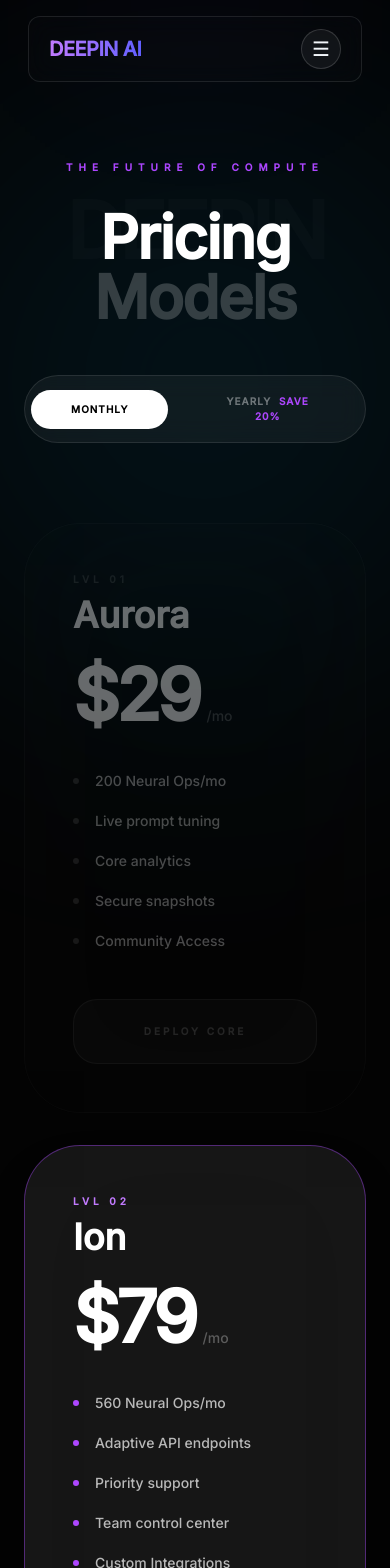
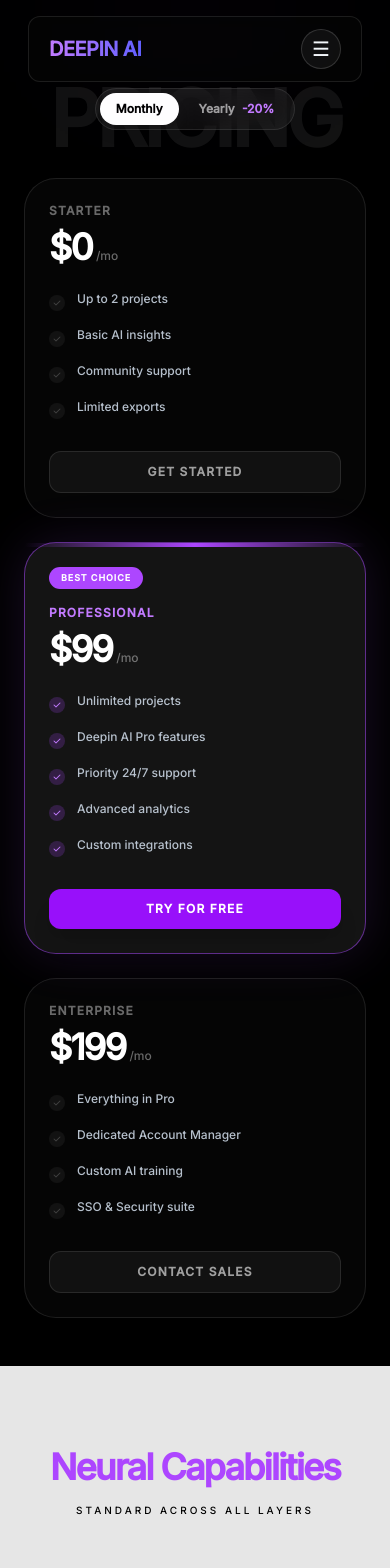
Before and after one commit to gabriellyleitedev/deepin-ai-saas, a React (Vite) app: page /plans in a window 390 px wide. Shown: the top 1568 px of the page. Built offline with nearby package versions, Linux system fonts and the light colour scheme.

Commit message:
Atualizações: Ajustes e front do plans esta pronto

```diff
--- a/src/App.jsx
+++ b/src/App.jsx
@@ -8,11 +8,12 @@
 import Pricing from "./pages/Pricing";
 import Footer from "./pages/Footer";
 import Plans from "./pages/Plans";
+import AboutUs from "./pages/AboutUs";
 
 function App() {
   return (
     <Router>
-      <div className="bg-[#000000] min-h-screen text-white selection:bg-purple-500/30 overflow-x-hidden">
+      <div className="bg-[#030712] min-h-screen text-white selection:bg-purple-500/30 overflow-x-hidden">
         <Header />
         <main className="relative w-full">
           <Routes>
@@ -29,6 +30,7 @@
             } />
 
             <Route path="/plans" element={<Plans />} />
+            <Route path="/about" element={<AboutUs />} />
 
           </Routes>
         </main>
--- a/src/components/ProductShowcase.jsx
+++ b/src/components/ProductShowcase.jsx
@@ -19,7 +19,7 @@
   return (
     <section
       ref={targetRef}
-      className="relative py-20 flex flex-col items-center justify-center bg-transparent"
+      className="relative py-32 flex flex-col items-center justify-center bg-transparent"
       style={{ perspective: "1500px" }}
     >
 
--- a/src/index.css
+++ b/src/index.css
@@ -2,6 +2,6 @@
 
 
 body {
-  background-color: #000000;
+  background-color: #030712;
   font-family: 'Inter', sans-serif;
 }
--- /dev/null
+++ b/src/pages/AboutUs.jsx
@@ -0,0 +1,18 @@
+import React from 'react';
+import { motion } from 'framer-motion';
+
+const AboutUs = () => {
+  return (
+    <section className="py-20 bg-gray-100">
+      <div className="container mx-auto px-6">
+        <motion.div initial={{ opacity: 0, y: 20 }} whileInView={{ opacity: 1, y: 0 }} transition={{ duration: 0.6 }} className="text-center mb-12">
+          <h2 className="text-4xl font-bold text-gray-800">About Us</h2>
+          <p className="mt-4 text-gray-600">Learn more about our mission and values.</p>
+        </motion.div>
+      </div>
+
+    </section>
+  )
+}
+
+  export default AboutUs;
--- a/src/pages/Footer.jsx
+++ b/src/pages/Footer.jsx
@@ -37,7 +37,7 @@
             <img
               src={logoImg} // Variável de importação da imagem
               alt="Deepin AI"
-              className="h-20 md:ml-0 -ml-20 md:h-16 lg:h-20 w-auto object-contain  drop-shadow-[0_0_15px_rgba(168,85,247,0.3)]"
+              className="h-20 md:ml-0 -ml-20 md:h-16 lg:h-20 w-auto object-contain drop-shadow-[0_0_15px_rgba(168,85,247,0.6)]"
             />
             <p className="text-slate-500 text-sm leading-relaxed max-w-full">
               Empowering modern enterprises with autonomous AI agents and deep data intelligence.
--- a/src/pages/Header.jsx
+++ b/src/pages/Header.jsx
@@ -5,7 +5,7 @@
 const navigation = [
     { name: 'Home', href: '/' },
     { name: 'Plans', href: '/plans' },
-    { name: 'About Us', href: '#' },
+    { name: 'About Us', href: '/about' },
     { name: 'Contact', href: '#' },
 ]
 
--- a/src/pages/Plans.jsx
+++ b/src/pages/Plans.jsx
@@ -1,28 +1,26 @@
 import React, { useState } from 'react';
 import { motion, AnimatePresence } from 'framer-motion';
-import { Sparkles, Check, Zap, Shield, Cpu, Plus, Minus, Globe, Layers, ZapIcon, BarChart3, Lock } from 'lucide-react';
+import { Plus, Globe, Layers, ZapIcon, BarChart3, Lock } from 'lucide-react';
+import logoIcon from "../assets/logo.icon.png";
 
 const Plans = () => {
   const [isYearly, setIsYearly] = useState(false);
   const [activePlan, setActivePlan] = useState(1);
   const [openFaq, setOpenFaq] = useState(null);
 
+  const revealVariants = {
+    hidden: { opacity: 0, y: 30 },
+    visible: {
+      opacity: 1,
+      y: 0,
+      transition: { duration: 0.8, ease: [0.16, 1, 0.3, 1] }
+    }
+  };
+
   const plans = [
-    {
-      name: "Aurora", level: "Lvl 01", tagline: "Emerging neural stream", price: isYearly ? "19" : "29",
-      features: ["200 Neural Ops/mo", "Live prompt tuning", "Core analytics", "Secure snapshots", "Community Access"],
-      button: "Deploy Core", glow: "#8b5cf6",
-    },
-    {
-      name: "Ion", level: "Lvl 02", tagline: "Responsive reasoning layer", price: isYearly ? "59" : "79",
-      features: ["560 Neural Ops/mo", "Adaptive API endpoints", "Priority support", "Team control center", "Custom Integrations"],
-      button: "Scale Now", highlight: true, glow: "#0ea5e9",
-    },
-    {
-      name: "Zenith", level: "Lvl 03", tagline: "Enterprise neural fabric", price: isYearly ? "129" : "159",
-      features: ["Unlimited Neural Ops", "Dedicated private cluster", "Custom AI training", "99.99% Uptime SLA", "24/7 Architect Support"],
-      button: "Contact Architect", glow: "#8b5cf6",
-    }
+    { name: "Starter", price: "0", features: ["Up to 2 projects", "Basic AI insights", "Community support", "Limited exports"], button: "Get Started" },
+    { name: "Professional", price: isYearly ? "79" : "99", features: ["Unlimited projects", "Deepin AI Pro features", "Priority 24/7 support", "Advanced analytics", "Custom integrations"], button: "Try for Free", highlight: true },
+    { name: "Enterprise", price: isYearly ? "159" : "199", features: ["Everything in Pro", "Dedicated Account Manager", "Custom AI training", "SSO & Security suite"], button: "Contact Sales" }
   ];
 
   const coreFeatures = [
@@ -33,161 +31,177 @@
   ];
 
   return (
-    <div className="min-h-screen bg-[#030303] text-white selection:bg-purple-500/30 overflow-hidden">
+    <div className="min-h-screen bg-[#000000] text-white selection:bg-purple-500/30 overflow-x-hidden pt-10 md:pt-20">
 
-      {/* --- SECTION 1: HERO & PRICING --- */}
-      <section className="relative pt-40 pb-32 px-6">
-        <div className="absolute inset-0 pointer-events-none">
-          <motion.div animate={{ backgroundColor: plans[activePlan].glow, opacity: [0.1, 0.15, 0.1] }} transition={{ duration: 4, repeat: Infinity }} className="absolute -left-24 top-20 h-[600px] w-[600px] rounded-full blur-[140px]" />
+      {/* --- SECTION 1: HERO PRICING --- */}
+      <section className="relative py-12 md:py-20 lg:py-32 bg-transparent overflow-hidden">
+        <motion.div
+          initial={{ opacity: 0, scale: 0.9 }}
+          animate={{ opacity: 1, scale: 1 }}
+          transition={{ duration: 1.2 }}
+          className="absolute top-10 lg:top-18 md:top-14 left-1/2 -translate-x-1/2 select-none pointer-events-none z-0 w-full text-center px-4"
+        >
+          <h2 className="text-[20vw] md:text-[12rem] lg:text-[18rem] font-black text-white/[0.07] leading-none uppercase tracking-tighter break-words">
+            Pricing
+          </h2>
+        </motion.div>
+
+        <div className="container mx-auto px-6 relative z-10">
+          <motion.div
+            variants={revealVariants} initial="hidden" whileInView="visible" viewport={{ once: true }}
+            className="flex flex-col items-center mb-12 lg:mb-24"
+          >
+            <div className="flex items-center gap-1 bg-white/5 p-1 rounded-full border border-white/10 backdrop-blur-md">
+              <button onClick={() => setIsYearly(false)} className={`px-4 md:px-8 py-2 rounded-full text-xs md:text-sm font-bold transition-all ${!isYearly ? 'bg-white text-black shadow-lg' : 'text-white/60 hover:text-white'}`}>Monthly</button>
+              <button onClick={() => setIsYearly(true)} className={`px-4 md:px-8 py-2 rounded-full text-xs md:text-sm font-bold transition-all ${isYearly ? 'bg-white text-black shadow-lg' : 'text-white/60 hover:text-white'}`}>Yearly <span className="ml-1 text-purple-400 font-black">-20%</span></button>
             </div>
+          </motion.div>
 
-        <div className="absolute top-48 left-1/2 -translate-x-1/2 select-none pointer-events-none z-0 w-full text-center">
-          <h2 className="text-[20vw] font-black text-white/[0.02] leading-none uppercase tracking-tighter">DEEPIN</h2>
-        </div>
+          <div className="flex flex-col md:grid md:grid-cols-3 gap-6 lg:gap-8 max-w-7xl mx-auto items-center md:items-stretch">
+            {plans.map((plan, i) => (
+              <motion.div
+                key={i}
+                onClick={() => setActivePlan(i)}
+                variants={revealVariants} initial="hidden" whileInView="visible" viewport={{ once: true, margin: "-50px" }}
+                transition={{ delay: i * 0.1 }}
+                className={`relative flex flex-col w-full max-w-md md:max-w-none p-6 md:p-8 rounded-[2rem] md:rounded-[2.5rem] border cursor-pointer transition-all duration-500 ${activePlan === i ? 'bg-white/[0.08] border-purple-500/50 shadow-[0_0_50px_rgba(168,85,247,0.15)] md:scale-105 z-30' : 'bg-white/2 border-white/10 opacity-60 md:scale-95 z-10 hover:border-white/30'
+                  } backdrop-blur-md`}
+              >
+                {activePlan === i && <div className="absolute top-0 left-0 w-full h-1 bg-gradient-to-r from-transparent via-purple-500 to-transparent" />}
+                {plan.highlight && <div className="mb-4 md:mb-6 self-start bg-purple-500 text-white text-[9px] font-black px-3 py-1 rounded-full uppercase tracking-widest">Best Choice</div>}
 
-        <div className="container mx-auto relative z-10 text-center">
-          <motion.p initial={{ opacity: 0 }} animate={{ opacity: 1 }} className="text-[10px] uppercase tracking-[0.6em] text-purple-500 mb-8 font-bold">The Future of Compute</motion.p>
-          <motion.h1 initial={{ opacity: 0, y: 20 }} animate={{ opacity: 1, y: 0 }} className="text-6xl md:text-8xl font-black tracking-tight mb-12">Pricing <span className="text-white/20">Models</span></motion.h1>
-
-          <div className="flex justify-center mb-20">
-            <div className="flex items-center gap-2 bg-white/5 p-1.5 rounded-full border border-white/10 backdrop-blur-md">
-              <button onClick={() => setIsYearly(false)} className={`px-10 py-3 rounded-full text-[10px] font-black uppercase tracking-widest transition-all ${!isYearly ? 'bg-white text-black' : 'text-white/40 hover:text-white'}`}>Monthly</button>
-              <button onClick={() => setIsYearly(true)} className={`px-10 py-3 rounded-full text-[10px] font-black uppercase tracking-widest transition-all ${isYearly ? 'bg-white text-black' : 'text-white/40 hover:text-white'}`}>Yearly <span className="text-purple-500 ml-1 font-black">SAVE 20%</span></button>
+                <div className="mb-6 md:mb-8">
+                  <h3 className={`text-xs font-bold mb-2 uppercase tracking-widest ${activePlan === i ? 'text-purple-400' : 'text-white/40'}`}>{plan.name}</h3>
+                  <div className="flex items-baseline gap-1">
+                    <span className="text-4xl md:text-5xl lg:text-6xl font-black text-white tracking-tighter">${plan.price}</span>
+                    <span className="text-white/40 text-xs md:text-sm font-medium">/mo</span>
                   </div>
                 </div>
 
-          <div className="flex flex-col md:grid md:grid-cols-3 gap-8 max-w-7xl mx-auto">
-            {plans.map((plan, i) => (
-              <motion.div
-                key={i} onMouseEnter={() => setActivePlan(i)}
-                className={`relative flex flex-col p-12 rounded-[3.5rem] border transition-all duration-700 backdrop-blur-3xl ${activePlan === i ? 'bg-white/[0.08] border-purple-500/40 shadow-2xl md:scale-105 z-30' : 'bg-white/[0.02] border-white/5 opacity-40 md:scale-95 z-10'}`}
-              >
-                <div className="mb-10 text-left">
-                  <span className={`text-[10px] font-black uppercase tracking-[0.4em] block mb-2 ${activePlan === i ? 'text-purple-400' : 'text-white/20'}`}>{plan.level}</span>
-                  <h3 className="text-4xl font-bold mb-6">{plan.name}</h3>
-                  <div className="flex items-baseline gap-2">
-                    <span className="text-7xl font-black tracking-tighter">${plan.price}</span>
-                    <span className="text-white/30 text-sm">/mo</span>
+                <ul className="flex-1 space-y-4 md:space-y-5 mb-8 md:mb-10">
+                  {plan.features.map((feature, idx) => (
+                    <li key={idx} className="flex items-start gap-3 text-xs md:text-sm text-slate-300/90 leading-tight">
+                      <div className={`mt-1 shrink-0 w-4 h-4 rounded-full flex items-center justify-center ${activePlan === i ? 'bg-purple-500/20' : 'bg-white/5'}`}>
+                        <svg className={`w-2.5 h-2.5 ${activePlan === i ? 'text-purple-400' : 'text-white/20'}`} fill="currentColor" viewBox="0 0 20 20"><path d="M16.707 5.293a1 1 0 010 1.414l-8 8a1 1 0 01-1.414 0l-4-4a1 1 0 011.414-1.414L8 12.586l7.293-7.293a1 1 0 011.414 0z" /></svg>
                       </div>
-                </div>
-                <ul className="flex-1 space-y-5 mb-12 text-left">
-                  {plan.features.map((f, idx) => (
-                    <li key={idx} className="flex items-center gap-4 text-sm text-white/70">
-                      <div className={`w-1.5 h-1.5 rounded-full ${activePlan === i ? 'bg-purple-500' : 'bg-white/20'}`} /> {f}
+                      {feature}
                     </li>
                   ))}
                 </ul>
-                <button className={`w-full py-6 rounded-3xl font-black text-[10px] uppercase tracking-[0.3em] transition-all duration-500 ${activePlan === i ? 'bg-purple-600 text-white shadow-[0_20px_40px_rgba(139,92,246,0.3)] hover:bg-purple-500' : 'bg-white/5 text-white/30 border border-white/10'}`}>{plan.button}</button>
+
+                <button className={`w-full py-3 md:py-4 rounded-xl md:rounded-2xl font-black text-xs md:text-sm uppercase tracking-widest transition-all duration-300 ${activePlan === i ? 'bg-purple-600 text-white shadow-xl' : 'bg-white/5 text-white/60 border border-white/10'}`}>
+                  {plan.button}
+                </button>
               </motion.div>
             ))}
           </div>
         </div>
       </section>
 
-      {/* --- SECTION 2: BENTO GRID CAPABILITIES --- */}
-      <section className="py-32 relative z-10 bg-white/[0.01] border-y border-white/5">
+      {/* --- SECTION 2: BENTO GRID --- */}
+      <section className="py-20 md:py-32 relative z-10 bg-white/90 border-y border-white/5 backdrop-blur-sm">
         <div className="container mx-auto px-6 max-w-7xl">
-          <div className="text-center mb-24">
-            <h2 className="text-4xl md:text-6xl font-black tracking-tighter mb-6">Neural Capabilities</h2>
-            <p className="text-white/40 uppercase tracking-[0.5em] text-xs">Standard across all layers</p>
-          </div>
+          <motion.div variants={revealVariants} initial="hidden" whileInView="visible" viewport={{ once: true }} className="text-center mb-16 md:mb-24">
+            <h2 className="text-4xl md:text-7xl text-purple-500 font-black tracking-tighter mb-4 md:mb-6">Neural Capabilities</h2>
+            <p className="text-black uppercase tracking-[0.3em] md:tracking-[0.5em] text-[10px] md:text-sm">Standard across all layers</p>
+          </motion.div>
 
-          <div className="grid md:grid-cols-4 gap-6">
+          <div className="grid grid-cols-1 sm:grid-cols-2 md:grid-cols-4 gap-4 md:gap-6">
             {coreFeatures.map((item, idx) => (
-              <div key={idx} className="p-10 rounded-[2.5rem] bg-white/[0.02] border border-white/5 hover:bg-white/[0.04] transition-all group">
-                <div className="text-purple-500 mb-8 group-hover:scale-110 transition-transform duration-500">{item.icon}</div>
-                <h4 className="text-xl font-bold mb-4">{item.title}</h4>
-                <p className="text-sm text-white/40 leading-relaxed">{item.desc}</p>
-              </div>
+              <motion.div
+                key={idx} variants={revealVariants} initial="hidden" whileInView="visible" viewport={{ once: true }} transition={{ delay: idx * 0.1 }}
+                className="p-8 md:p-10 rounded-[2rem] bg-black border border-white/10 hover:border-purple-500/50 transition-all group"
+              >
+                <div className="text-purple-500 mb-6 group-hover:scale-110 transition-transform duration-700">{item.icon}</div>
+                <h4 className="text-lg md:text-xl font-bold mb-3 ">{item.title}</h4>
+                <p className="text-xs md:text-sm text-white/40 leading-relaxed ">{item.desc}</p>
+              </motion.div>
             ))}
           </div>
         </div>
       </section>
 
-      {/* --- SECTION 3: FULL SPECS TABLE (DETALHADA) --- */}
-      <section className="py-40 relative z-10">
-        <div className="container mx-auto px-6 max-w-5xl">
-          <div className="flex flex-col items-center mb-20 text-center">
-            <Globe className="text-purple-500 mb-6 animate-pulse" size={40} />
-            <h2 className="text-5xl font-black tracking-tighter">Full Infrastructure</h2>
-          </div>
+      {/* --- SECTION 3:  --- */}
+      <section className="py-20 relative z-10 overflow-hidden">
+        <div className="container mx-auto px-4 md:px-6 max-w-6xl">
+          <motion.div variants={revealVariants} initial="hidden" whileInView="visible" viewport={{ once: true }} className="flex flex-col items-center mb-12 md:mb-20 text-center">
+            {logoIcon && <img src={logoIcon} className="max-w-[200px] md:max-w-[350px] mb-4 w-auto object-contain drop-shadow-[0_0_15px_rgba(168,85,247,0.5)]" alt="Logo" />}
+            <h2 className="text-4xl md:text-7xl font-black tracking-tighter">Full Infrastructure</h2>
+          </motion.div>
 
-          <div className="bg-white/[0.02] border border-white/10 rounded-[3rem] overflow-hidden backdrop-blur-2xl">
+          <motion.div
+            variants={revealVariants} initial="hidden" whileInView="visible" viewport={{ once: true }}
+            className="bg-white/[0.06] border border-white/10 rounded-[1.5rem] md:rounded-[3rem] overflow-x-auto md:overflow-hidden backdrop-blur-2xl"
+          >
+            <div className="min-w-[600px] md:min-w-full">
               {[
                 { label: "Max Ops / Minute", v1: "5k", v2: "25k", v3: "Unlimited" },
                 { label: "Context Window", v1: "128k", v2: "512k", v3: "1.5M+" },
                 { label: "Global Edge Nodes", v1: "12", v2: "48", v3: "All Regions" },
                 { label: "Dedicated IP", v1: "No", v2: "Optional", v3: "Included" },
-              { label: "Training Layer", v1: "Basic", v2: "Advanced", v3: "Proprietary" },
-              { label: "Compliance", v1: "SOC2", v2: "SOC2 + HIPAA", v3: "Full Suite" },
                 { label: "SLA Guarantee", v1: "99.5%", v2: "99.9%", v3: "99.999%" }
               ].map((row, idx) => (
-              <div key={idx} className="grid grid-cols-2 md:grid-cols-4 p-10 border-t border-white/5 first:border-none group hover:bg-white/[0.03] transition-colors">
-                <div className="text-sm font-bold text-white/80">{row.label}</div>
-                <div className="hidden md:block text-center text-sm text-white/30">{row.v1}</div>
-                <div className="text-center md:text-center text-sm text-purple-400 font-bold">{row.v2}</div>
-                <div className="hidden md:block text-center text-sm text-white/60">{row.v3}</div>
+                <div key={idx} className="grid grid-cols-4 p-6 md:p-10 border-t border-white/5 first:border-none group hover:bg-white/[0.03] transition-colors">
+                  <div className="text-xs md:text-sm font-bold text-white/80">{row.label}</div>
+                  <div className="text-center text-xs md:text-sm text-white/30">{row.v1}</div>
+                  <div className="text-center text-xs md:text-sm text-purple-400 font-bold">{row.v2}</div>
+                  <div className="text-center text-xs md:text-sm text-white/60">{row.v3}</div>
                 </div>
               ))}
             </div>
-        </div>
-      </section>
-
-      {/* --- SECTION 4: ENTERPRISE TRUST --- */}
-      <section className="py-32 relative z-10">
-        <div className="container mx-auto px-6 text-center">
-          <div className="max-w-4xl mx-auto p-16 rounded-[4rem] bg-gradient-to-b from-purple-500/10 to-transparent border border-purple-500/20 backdrop-blur-md">
-            <h3 className="text-4xl font-bold mb-8 italic">"The most responsive AI infrastructure we've ever deployed."</h3>
-            <div className="flex items-center justify-center gap-4 text-sm uppercase tracking-widest font-black">
-              <span className="text-purple-500">CTO at NeuralLink</span>
-              <span className="text-white/20">/</span>
-              <span>Deepin Enterprise Partner</span>
-            </div>
-          </div>
+          </motion.div>
+          <p className="text-center text-white/20 text-[10px] mt-4 md:hidden">← Swipe to see more →</p>
         </div>
       </section>
 
       {/* --- SECTION 5: FAQ --- */}
-      <section className="py-40 relative z-10">
+      <section className="py-20 relative z-10">
         <div className="container mx-auto px-6 max-w-4xl">
-          <h2 className="text-4xl font-black mb-20 text-center tracking-tighter">Frequently Asked <span className="text-white/20">Questions</span></h2>
-          <div className="grid gap-6">
+          <motion.h2 variants={revealVariants} initial="hidden" whileInView="visible" viewport={{ once: true }} className="text-4xl md:text-7xl font-black mb-12 md:mb-20 text-center tracking-tighter">
+            Frequently Asked <span className="text-transparent bg-clip-text bg-gradient-to-r from-purple-400 to-indigo-500">Questions</span>
+          </motion.h2>
+          <div className="grid gap-4 md:gap-6">
             {[
-              { q: "How do Neural Ops work?", a: "Neural Operations (Ops) are the currency of compute on Deepin AI. Every generation, reasoning step, or training cycle consumes a specific amount of Ops based on model complexity." },
-              { q: "Can I switch plans mid-month?", a: "Absolutely. When you upgrade, the change is instant. When downgrading, the change takes effect at the start of your next billing cycle." },
-              { q: "What is a Dedicated Private Cluster?", a: "Zenith users get their own isolated hardware stack. This means zero interference from other users and the absolute lowest latency physically possible." },
-              { q: "Do you offer custom training?", a: "Yes, for Lvl 03 partners. We can fine-tune our base models on your proprietary data within a secure, encrypted sandbox." }
+              { q: "How do Neural Ops work?", a: "Neural Operations (Ops) are the currency of compute on Deepin AI." },
+              { q: "Can I switch plans mid-month?", a: "Absolutely. When you upgrade, the change is instant." },
+              { q: "Do you offer custom training?", a: "Yes, for enterprise partners, we can fine-tune base models on proprietary data." }
             ].map((faq, i) => (
-              <div key={i} className="group border border-white/5 bg-white/[0.01] rounded-[2rem] overflow-hidden">
-                <button onClick={() => setOpenFaq(openFaq === i ? null : i)} className="w-full p-10 flex justify-between items-center text-left hover:bg-white/[0.03] transition-all">
-                  <span className="font-bold text-lg">{faq.q}</span>
-                  <div className={`transition-transform duration-500 ${openFaq === i ? 'rotate-180' : ''}`}>
-                    <Plus size={20} className={openFaq === i ? 'text-purple-500' : 'text-white/20'} />
-                  </div>
+              <motion.div
+                key={i} variants={revealVariants} initial="hidden" whileInView="visible" viewport={{ once: true }}
+                className="group border border-white/10 bg-white/[0.06] rounded-[1.5rem] md:rounded-[2rem] overflow-hidden"
+              >
+                <button onClick={() => setOpenFaq(openFaq === i ? null : i)} className="w-full p-6 md:p-10 flex justify-between items-center text-left hover:bg-white/[0.03] transition-all">
+                  <span className="font-bold text-sm md:text-lg">{faq.q}</span>
+                  <div className={`transition-transform duration-500 ${openFaq === i ? 'rotate-180' : ''}`}><Plus size={18} className={openFaq === i ? 'text-purple-500' : 'text-white/20'} /></div>
                 </button>
                 <AnimatePresence>
                   {openFaq === i && (
                     <motion.div initial={{ height: 0, opacity: 0 }} animate={{ height: 'auto', opacity: 1 }} exit={{ height: 0, opacity: 0 }} className="overflow-hidden">
-                      <p className="p-10 pt-0 text-white/40 leading-loose text-sm">{faq.a}</p>
+                      <p className="p-6 md:p-10 pt-0 text-white/40 leading-loose text-xs md:text-sm">{faq.a}</p>
                     </motion.div>
                   )}
                 </AnimatePresence>
-              </div>
+              </motion.div>
             ))}
           </div>
         </div>
       </section>
 
       {/* --- SECTION 6: CTA FINAL --- */}
-      <section className="py-40 relative z-10 text-center">
+      <section className="py-20 md:py-40 relative z-10 text-center overflow-hidden">
         <div className="container mx-auto px-6">
-          <h2 className="text-6xl md:text-9xl font-black tracking-tighter mb-12 opacity-10">BE DEEPIN</h2>
-          <div className="relative inline-block group">
-            <div className="absolute inset-0 bg-purple-600 blur-[80px] opacity-20 group-hover:opacity-40 transition-opacity" />
-            <button className="relative px-20 py-8 bg-white text-black font-black uppercase tracking-[0.5em] text-sm rounded-full hover:scale-105 transition-transform">
+          <motion.h2
+            variants={revealVariants} initial="hidden" whileInView="visible" viewport={{ once: true }}
+            className="text-5xl md:text-9xl font-black tracking-tighter mb-8 md:mb-12 text-transparent bg-clip-text bg-gradient-to-r from-purple-400 to-indigo-500"
+          >
+            BE DEEPIN
+          </motion.h2>
+          <motion.div variants={revealVariants} initial="hidden" whileInView="visible" viewport={{ once: true }} className="relative inline-block group">
+            <div className="absolute inset-0 bg-purple-600 blur-[60px] opacity-20 group-hover:opacity-40 transition-opacity" />
+            <button className="relative px-10 md:px-20 py-6 md:py-8 bg-white text-black font-black uppercase tracking-[0.2em] md:tracking-[0.5em] text-xs md:text-sm rounded-full border hover:border-purple-500 shadow-2xl transition duration-300">
               Start Building Now
             </button>
-          </div>
+          </motion.div>
         </div>
       </section>
     </div>
```
Also changed, not shown: 1 other file (tests, documents, lock files or other folders). Lines whose indentation alone changed are shown as unchanged.
